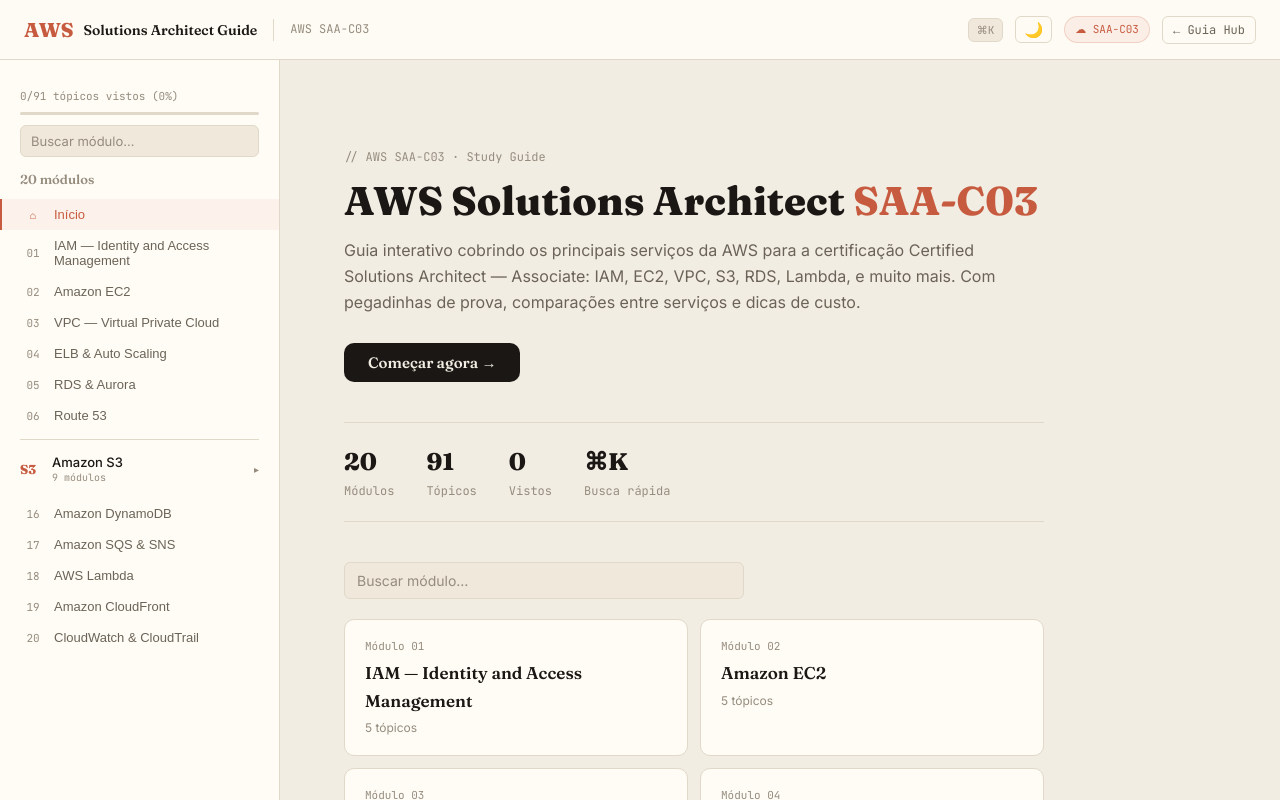
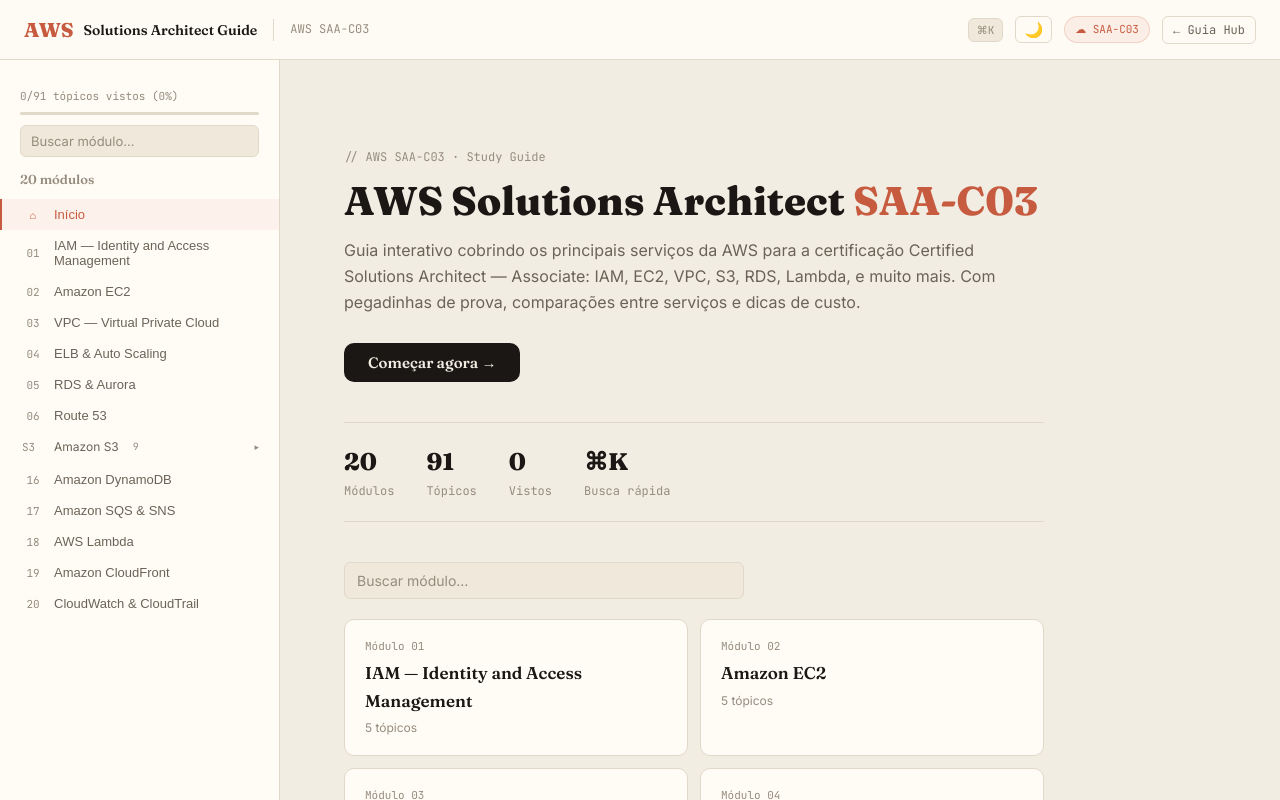
Before and after one commit to huser0/aws-solutions-architect-guide, a React (Vite) app: page / in a window 1280 px wide. Shown: the top 800 px of the page. Built offline with nearby package versions, Linux system fonts and the light colour scheme.

Commit message:
fix: tone down S3 group to match regular module headers

```diff
--- a/src/App.jsx
+++ b/src/App.jsx
@@ -302,14 +302,11 @@
   const [open, setOpen] = useState(false)
   return (
     <div className="s3-group">
-      <div className="s3-divider" />
       <button className="mod-btn" onClick={() => setOpen(o => !o)}>
         <div className="s3-group-header">
           <span className="s3-group-label">S3</span>
-          <span className="s3-group-title">
-            <span className="s3-group-name">Amazon S3</span>
-            <span className="s3-group-count">{modules.length} módulos</span>
-          </span>
+          <span className="s3-group-name">Amazon S3</span>
+          <span className="s3-group-count">{modules.length}</span>
           <span className="s3-chevron">{open ? '▾' : '▸'}</span>
         </div>
       </button>
--- a/src/index.css
+++ b/src/index.css
@@ -254,28 +254,25 @@
 .copy-btn.copied { opacity: 1; border-color: var(--accent); color: var(--accent); background: var(--accent-soft); }
 
 /* ───── S3 Group ───── */
-.s3-group { margin-bottom: 4px; }
-.s3-divider {
-  height: 1px; background: var(--border); margin: 8px 20px 4px;
-}
+.s3-group { margin-bottom: 2px; }
 .s3-group-header {
   display: flex; align-items: center; gap: 10px;
-  padding: 10px 20px; cursor: pointer; background: none; border: none;
+  padding: 8px 20px; cursor: pointer; background: none; border: none;
   width: 100%; text-align: left; font-family: var(--font-body);
-  transition: background 0.12s;
+  transition: background 0.12s; border-left: 2px solid transparent;
+  font-size: 12px; color: var(--text-muted);
 }
-.s3-group-header:hover { background: var(--bg-hover); }
+.s3-group-header:hover { background: var(--bg-hover); color: var(--text-secondary); }
 .s3-group-label {
-  font-family: var(--font-serif); font-weight: 800; font-size: 13px;
-  color: var(--accent); min-width: 22px;
+  font-family: var(--font-mono); font-size: 11px; color: var(--text-muted); min-width: 22px;
 }
-.s3-group-title { flex: 1; }
-.s3-group-name { display: block; font-size: 13px; color: var(--text-primary); font-weight: 500; }
-.s3-group-count { display: block; font-size: 10px; color: var(--text-muted); font-family: var(--font-mono); margin-top: 1px; }
+.s3-group-name { color: var(--text-secondary); }
+.s3-group-count { font-family: var(--font-mono); font-size: 10px; color: var(--text-muted); margin-left: 4px; }
 .s3-chevron {
-  font-size: 10px; color: var(--text-muted); transition: transform 0.15s;
+  margin-left: auto; font-size: 9px; color: var(--text-muted);
+  transition: transform 0.15s;
 }
-.s3-sub { padding-left: 12px; border-left: 1px solid var(--border); margin-left: 32px; margin-bottom: 2px; }
+.s3-sub { padding-left: 32px; }
 .s3-sub-header { padding: 5px 16px; font-size: 12px; }
 
 /* ───── Command Palette ───── */
```
